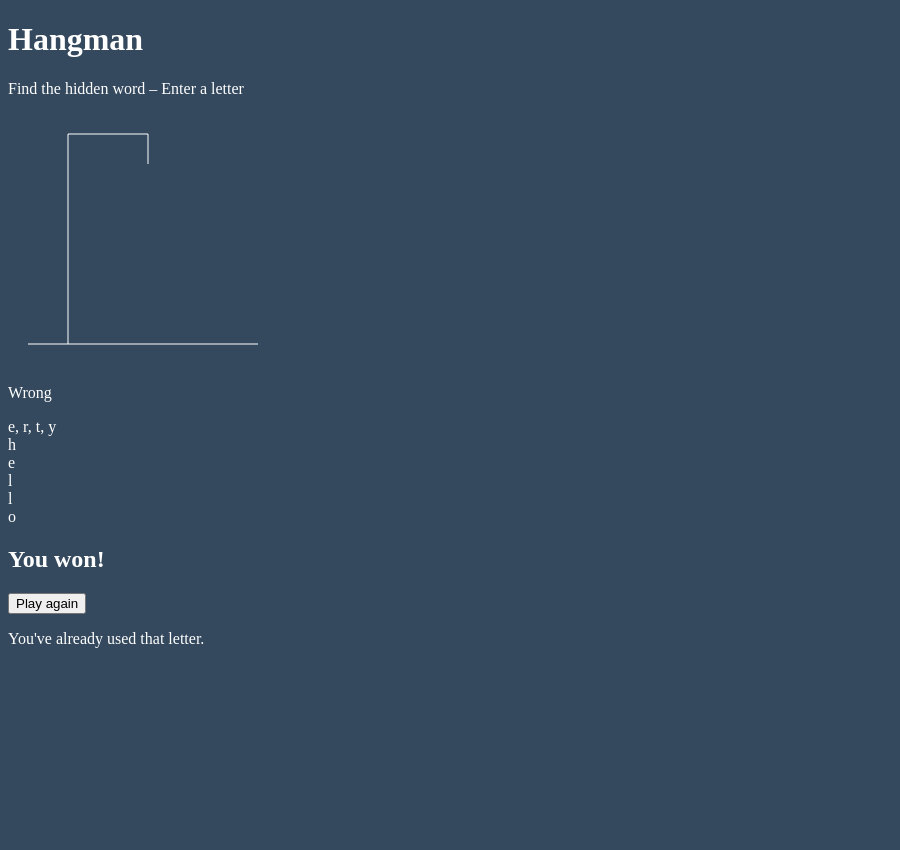
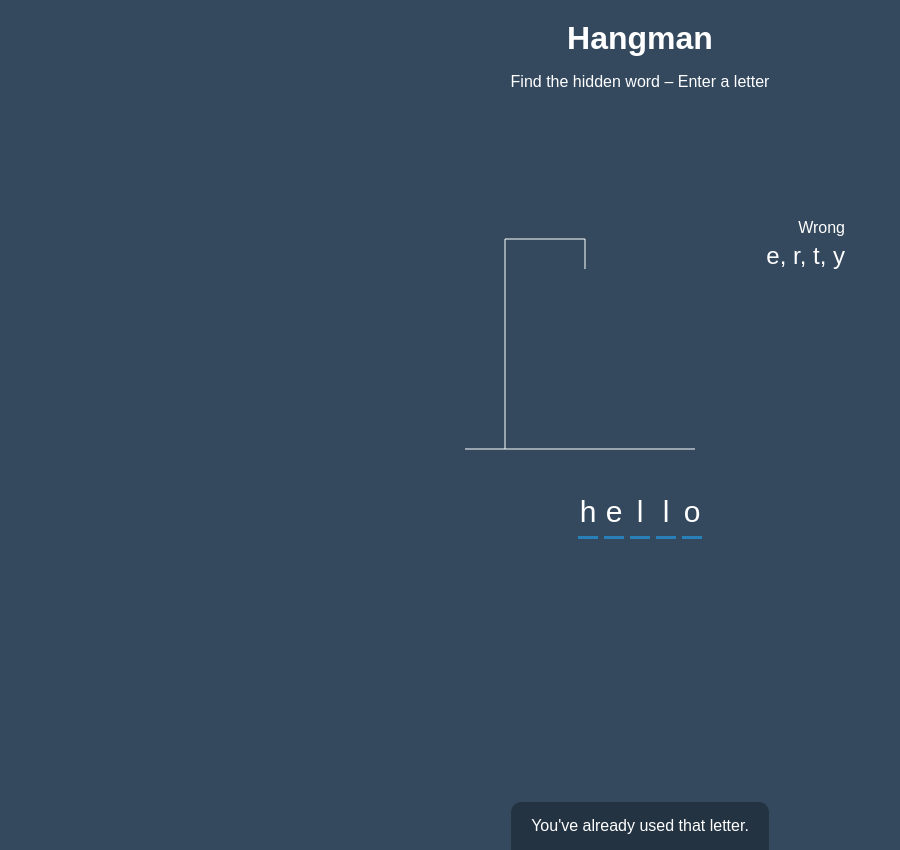
Before and after one commit to nataliecardot/hangman, a plain HTML site: page index.html in a window 1280 px wide. Shown: the whole page, without its empty margins (0-900 px from the left). Before the commit the page ends 800 px from the top, so only its background shows below. Drawn offline with Linux system fonts and the light colour scheme.

Commit message:
Add styling

```diff
--- a/style.css
+++ b/style.css
@@ -1,7 +1,32 @@
+* {
+  box-sizing: border-box;
+}
+
 body {
   background-color: #34495e;
   color: #fff;
+  font-family: Arial, Helvetica, sans-serif;
+  display: flex;
+  flex-direction: column;
+  align-items: center;
+  height: 80vh;
+  margin: 0;
+  overflow: hidden;
 }
+
+h1 {
+  margin: 20px 0 0;
+}
+
+.game-container {
+  padding: 20px 30px;
+  /* Things inside container need to be positioned absolute (from top, left, right, bottom), which necessitates that its parent be positioned relative */
+  position: relative;
+  margin: auto;
+  height: 350px;
+  width: 450px;
+}
+
 .figure-container {
   /* Only applies to head; lines don't have a fill, they have a stroke */
   fill: transparent;
@@ -11,3 +36,97 @@ body {
 .figure-part {
   display: none;
 }
+
+.wrong-letters-container {
+  position: absolute;
+  top: 20px;
+  right: 20px;
+  display: flex;
+  flex-direction: column;
+  text-align: right;
+}
+
+.wrong-letters-container p {
+  margin: 0 0 5px;
+}
+
+.wrong-letters-container span {
+  font-size: 24px;
+}
+
+.word {
+  display: flex;
+  position: absolute;
+  bottom: 10px;
+  left: 50%;
+  transform: translateX(-50%);
+}
+
+.letter {
+  border-bottom: 3px solid #2980b9;
+  display: flex;
+  font-size: 30px;
+  align-items: center;
+  justify-content: center;
+  margin: 0 3px;
+  height: 50px;
+  width: 20px;
+}
+
+.popup-container {
+  background-color: rgba(0, 0, 0, 0.3);
+  position: fixed;
+  top: 0;
+  bottom: 0;
+  left: 0;
+  right: 0;
+  /* display: flex; */
+  display: none;
+  align-items: center;
+  justify-content: center;
+}
+
+.popup {
+  background: #2980b9;
+  border-radius: 5px;
+  box-shadow: 0 15px 10px 3px rgba(0, 0, 0, 0.1);
+  padding: 20px;
+  text-align: center;
+}
+
+.popup button {
+  cursor: pointer;
+  background-color: #fff;
+  color: #2980b9;
+  border: 0;
+  border-radius: 5px;
+  margin-top: 20px;
+  padding: 12px 20px;
+  font-size: 16px;
+}
+
+.popup button:active {
+  transform: scale(0.98);
+}
+
+.popup button:focus {
+  outline: 0;
+}
+
+.notification-container {
+  background-color: rgba(0, 0, 0, 0.3);
+  border-radius: 10px 10px 0 0;
+  padding: 15px 20px;
+  position: absolute;
+  bottom: -50px;
+  transition: transform 0.3s ease-in-out;
+}
+
+.notification-container p {
+  margin: 0;
+}
+
+.notification-container.show {
+  /* A positive translateY() value pushes an image down from its original position, while a negative value moves it in the opposite direction */
+  transform: translateY(-50px);
+}
```
